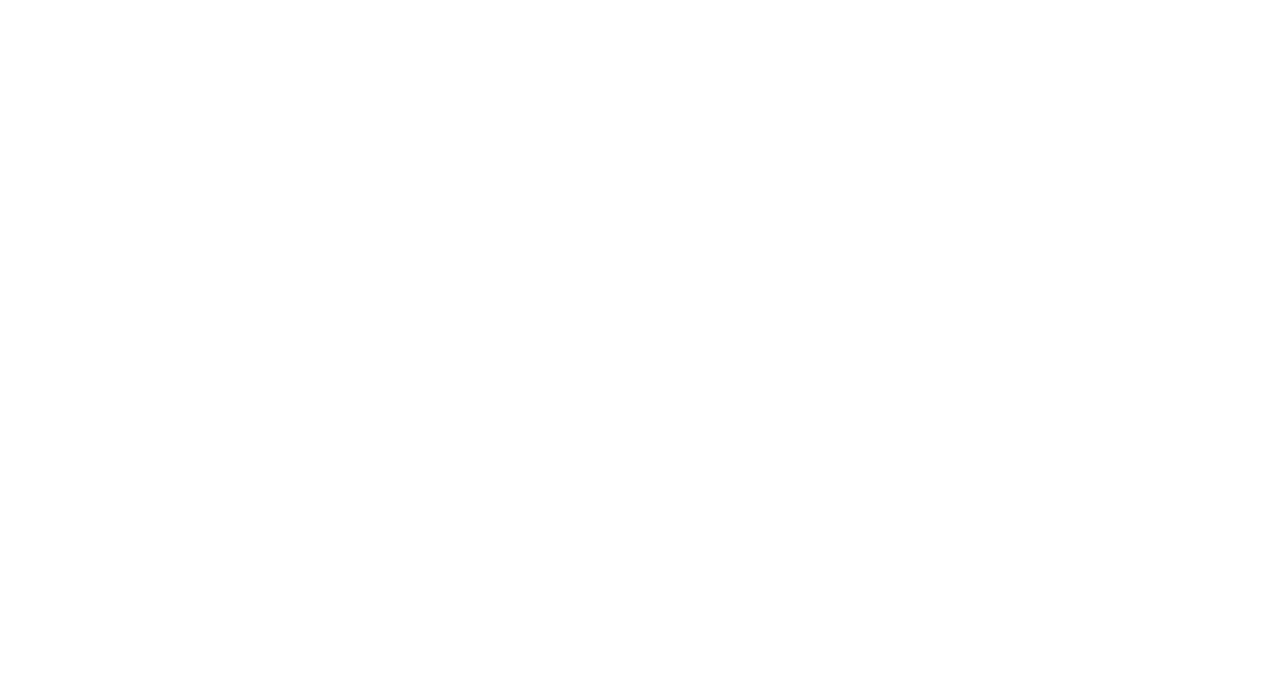
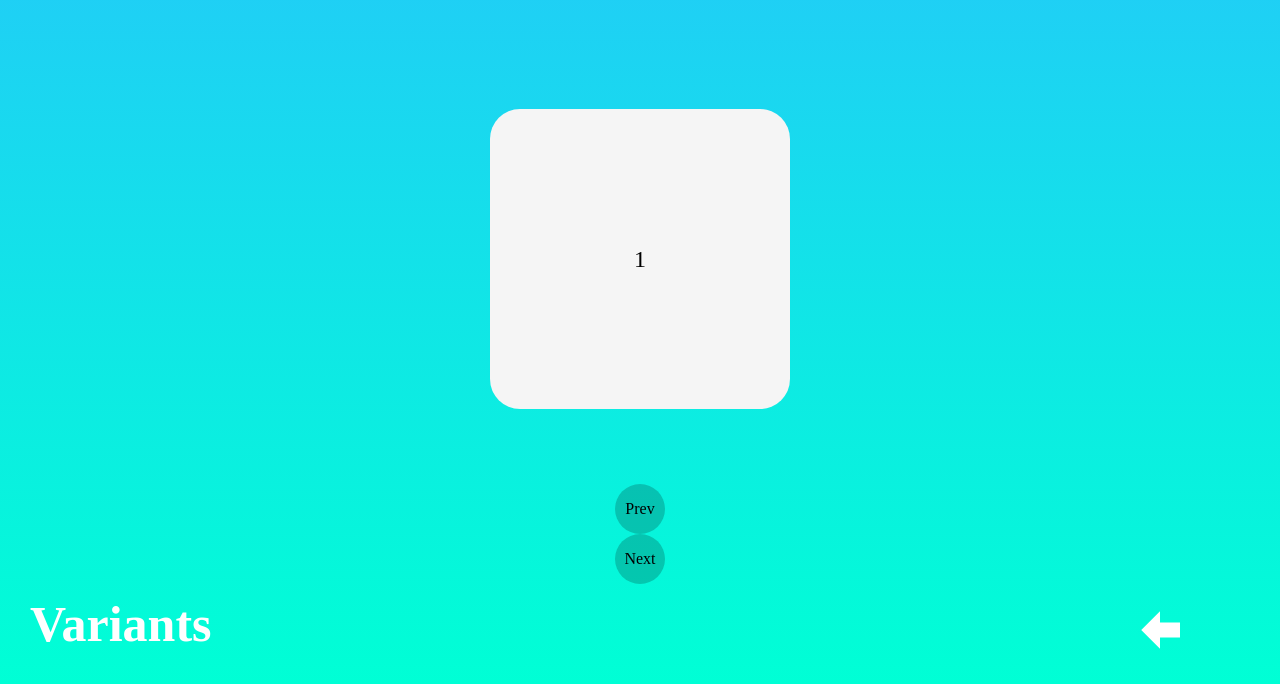
Before and after one commit to munseunggyu/framer__motion, a React (Create React App) app: page /slider in a window 1280 px wide. Before the commit this address had no page. Shown: the part 116-800 px from the top of the page. Built offline with nearby package versions, Linux system fonts and the light colour scheme.

Commit message:
Add Slider component

```diff
--- a/src/App.tsx
+++ b/src/App.tsx
@@ -6,6 +6,7 @@ import Drag from './Components/Drag';
 import Gestures from './Components/Gestures';
 import Path from './Components/Path';
 import Scroll from './Components/Scroll';
+import Slider from './Components/Slider';
 import Variants from './Components/Variants';
 const GlobalStyle = createGlobalStyle`
   html, body, div, span, applet, object, iframe,
@@ -69,7 +70,8 @@ function App() {
 		<Route path='scroll' element={<Scroll /> } />
 		<Route path='path' element={<Path /> } />
 		<Route path='animatepresences' element={<AnimatePresences /> } />
-      </Routes>
+		<Route path='slider' element={<Slider /> } />
+	  </Routes>
     </>
   );
 }
--- a/src/Components/AnimatePresence.tsx
+++ b/src/Components/AnimatePresence.tsx
@@ -22,7 +22,7 @@ const boxVariants = {
 
 function AnimatePresences(){
   const navigate = useNavigate()
-  const nextPage = () => navigate('/animatepresences')
+  const nextPage = () => navigate('/slider')
   const prevPage = () => navigate('/path')
   const [showing,setShowing] = useState(true)
   const toggleShowing = () => {
--- a/src/Components/Animation.tsx
+++ b/src/Components/Animation.tsx
@@ -19,6 +19,10 @@ export const Box = styled(motion.div)`
   height:300px;
   border-radius:30px;
   margin-bottom:50px;
+  display: flex;
+  justify-content:center;
+  align-items:center;
+  font-size:24px;
 `;
 
 export const Btn = styled.div`
@@ -26,6 +30,7 @@ export const Btn = styled.div`
   display: flex;
   align-items:center;
   justify-content:center;
+  cursor: pointer;
   width:40px;
   height:40px;
   border-radius:50%;
--- /dev/null
+++ b/src/Components/Slider.tsx
@@ -0,0 +1,95 @@
+import { AnimatePresence } from "framer-motion";
+import { useState } from "react";
+import { ImArrowLeft, ImArrowRight } from "react-icons/im";
+import { useNavigate } from "react-router-dom";
+import { Box, Btn, Next, Title, Wrapper } from "./Animation";
+import { Prev } from "./Variants";
+
+const sliderVariants = {
+  invisible:(back:boolean) => (
+    {
+      x: back ? -500 : 500,
+    scale:0,
+    opacity:0,
+    }
+  ),
+  visible:{
+    x:0,
+    scale:1,
+    opacity:1
+  },
+  exit:(back:boolean) => ({
+    x: back ? 500 : -500,
+    scale:0,
+    opcity:0,
+  })
+}
+
+function Slider(){
+  const navigate = useNavigate()
+  const prevPage = () => navigate('/animatepresences')
+  const [visible,setVisible] = useState(1)
+  const [back,setBack] = useState(false)
+  const nxt = () => {
+    setBack(false)
+    setVisible(prev => prev ===6 ? 1 : prev +1)
+  }
+  const prv = () => {
+    setBack(true)
+    setVisible(prev => prev === 1 ? 6 : prev-1)
+  }
+  return(
+    <Wrapper
+      style={{
+        background:'linear-gradient(rgb(36, 200, 250),rgb(0, 255, 213))'
+        , flexDirection:'row'
+      }}
+    >
+      <AnimatePresence
+      // initial={false}
+      custom={back}>
+      {[1,2,3,4,5,6].map(v => {
+        return(
+          v===visible ? <Box
+          key={v}
+          custom={back}
+          variants={sliderVariants}
+          initial='invisible'
+          animate='visible'
+          exit='exit'
+          transition={{duration:1}}
+          style={{position:'absolute'}}
+          >
+            {v}
+          </Box> : null
+        )
+      })
+      }
+      </AnimatePresence>
+      <Btn
+        onClick={nxt}
+        style={{
+          width:'50px',
+          height:'50px',
+          position:'absolute',
+          bottom:'100px'
+        }}
+      >Next</Btn>
+      <Btn
+        onClick={prv}
+        style={{
+          width:'50px',
+          height:'50px',
+          position:'absolute',
+          bottom:'150px'
+        }}
+      >Prev</Btn>
+       <Title>Variants</Title>
+      <Prev onClick={prevPage}>
+        <ImArrowLeft size='40' color='white' />
+      </Prev>
+    </Wrapper>
+  )
+}
+
+export default Slider;
--- a/src/Components/Variants.tsx
+++ b/src/Components/Variants.tsx
@@ -1,10 +1,9 @@
-import { motion } from "framer-motion";
+import { AnimatePresence, motion } from "framer-motion";
 import { ImArrowLeft, ImArrowRight } from "react-icons/im";
 import { IoMdRefresh } from "react-icons/io";
 import { useNavigate } from "react-router-dom";
 import styled from "styled-components";
 import { Btn, Next, refresh, Title, Wrapper } from "./Animation";
-
 export const BoxWrapper = styled(motion.div)`
 background-color:rgba(0,0,0,0.2);
   width:300px;
```
